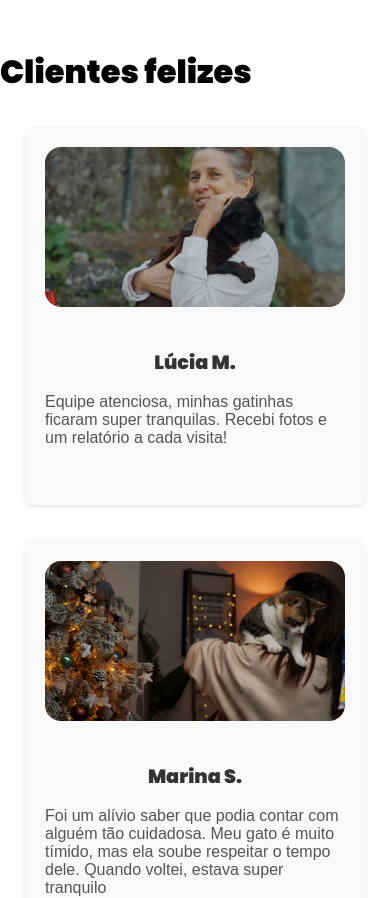
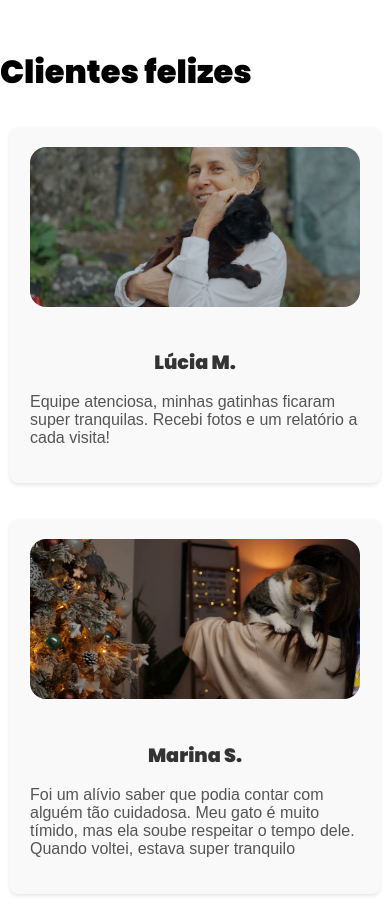
Before and after one commit to Raphyyyyy/catsitter, a React (Vite) app: page / in a window 390 px wide. Shown: the part 5480-6378 px from the top of the page. Built offline with nearby package versions, Linux system fonts and the light colour scheme.

Commit message:
depocard arrumado

```diff
--- a/src/style/depoCard.css
+++ b/src/style/depoCard.css
@@ -9,7 +9,12 @@
   text-align: center;
 
 }
-
+@media (max-width: 600px) {
+  .depoCard {
+    max-width: 100%;
+    height: auto;
+  }
+}
 .depoCard:hover {
     transform: translateY(-10px);
 }
```
Also changed, not shown: src/App.tsx (line endings or trailing spaces).
